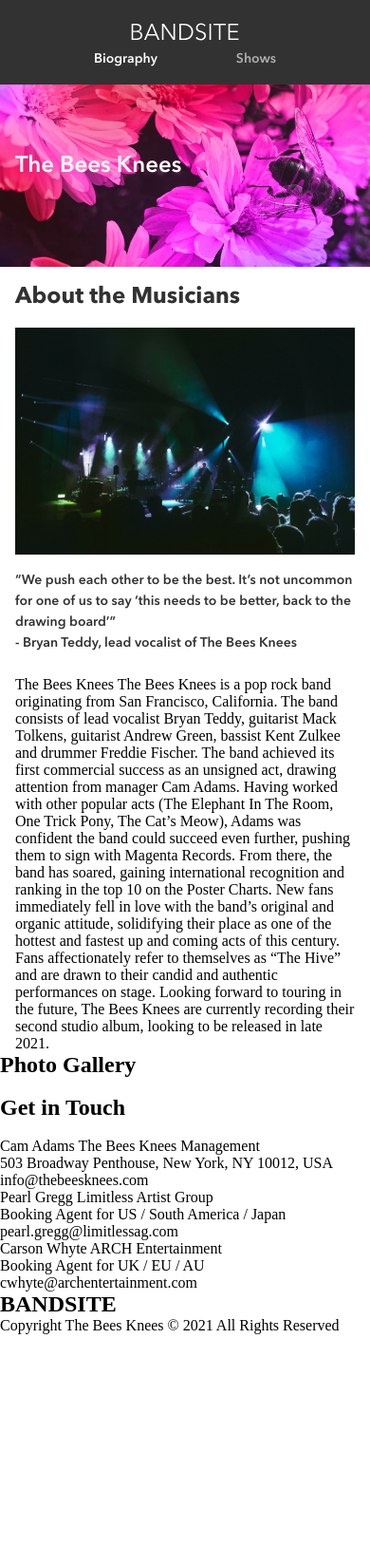
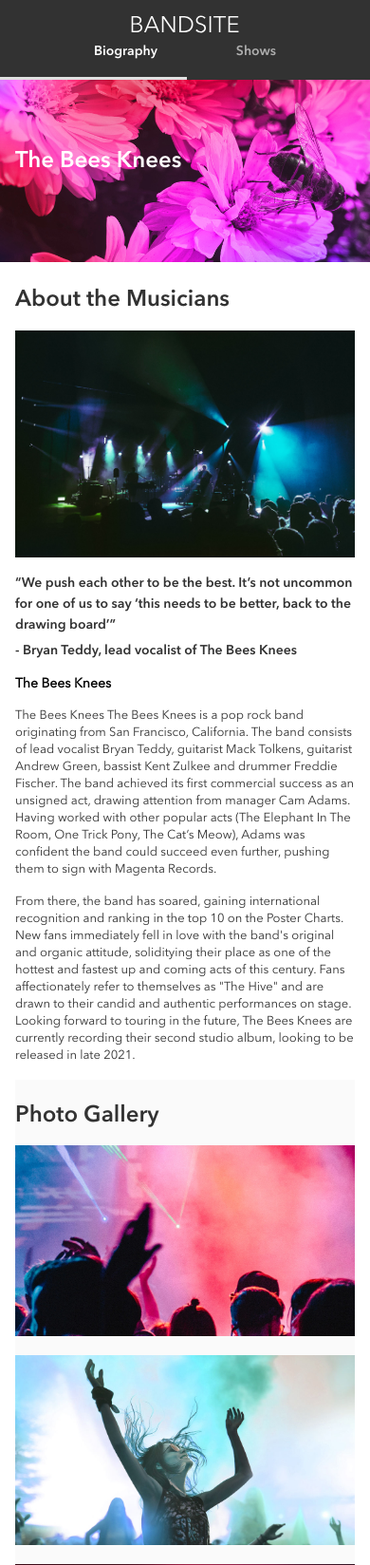
Before and after one commit to Thomasvovk/Band-Site, a plain HTML site: page index.html in a window 390 px wide. Shown: the top 1648 px of the page at 95% size. Before the commit the page ends 1405 px from the top, so only its background shows below. Drawn offline with Linux system fonts and the light colour scheme.

Commit message:
Added global and fonts scss and almost finished mobile

```diff
--- a/index.html
+++ b/index.html
@@ -18,10 +18,11 @@
       />
       <nav class="header__nav">
         <ul class="header__list">
-          <li class="header__item">Biography</li>
+          <li class="header__item header__item--active">Biography</li>
           <li class="header__item header__item--inactive">Shows</li>
         </ul>
       </nav>
+      <div class="header__divider"></div>
     </header>
 
     <main>
@@ -41,7 +42,8 @@
         <p class="info__quote-owner">
           - Bryan Teddy, lead vocalist of The Bees Knees
         </p>
-        <p class="info__desctiprion">
+        <h3 class="info__subheader">The Bees Knees</h3>
+        <p class="info__description">
           The Bees Knees The Bees Knees is a pop rock band originating from San
           Francisco, California. The band consists of lead vocalist Bryan Teddy,
           guitarist Mack Tolkens, guitarist Andrew Green, bassist Kent Zulkee
@@ -49,12 +51,14 @@
           success as an unsigned act, drawing attention from manager Cam Adams.
           Having worked with other popular acts (The Elephant In The Room, One
           Trick Pony, The Cat’s Meow), Adams was confident the band could
-          succeed even further, pushing them to sign with Magenta Records. From
-          there, the band has soared, gaining international recognition and
+          succeed even further, pushing them to sign with Magenta Records.
+        </p>
+        <p class="info__description">
+          From there, the band has soared, gaining international recognition and
           ranking in the top 10 on the Poster Charts. New fans immediately fell
-          in love with the band’s original and organic attitude, solidifying
+          in love with the band's original and organic attitude, soliditying
           their place as one of the hottest and fastest up and coming acts of
-          this century. Fans affectionately refer to themselves as “The Hive”
+          this century. Fans affectionately refer to themselves as "The Hive"
           and are drawn to their candid and authentic performances on stage.
           Looking forward to touring in the future, The Bees Knees are currently
           recording their second studio album, looking to be released in late
@@ -62,49 +66,113 @@
         </p>
       </selection>
 
-      <section>
-        <h2>Photo Gallery</h2>
-        <img src="" alt="" />
-        <img src="" alt="" />
-        <img src="" alt="" />
-        <img src="" alt="" />
-        <img src="" alt="" />
-        <img src="" alt="" />
-        <img src="" alt="" />
-        <img src="" alt="" />
-        <img src="" alt="" />
+      <section class="gallery">
+        <h2 class="gallery__title">Photo Gallery</h2>
+        <div class="gallery__card">
+          <img
+            class="gallery__image"
+            src="/assets/Images/Photo-gallery-1.jpg"
+            alt="concert image"
+          />
+          <img
+            class="gallery__image"
+            src="/assets/Images/Photo-gallery-2.jpg"
+            alt="concert image"
+          />
+          <img
+            class="gallery__image"
+            src="/assets/Images/Photo-gallery-3.jpg"
+            alt="concert image"
+          />
+          <img
+            class="gallery__image"
+            src="/assets/Images/Photo-gallery-4.jpg"
+            alt="concert image"
+          />
+          <img
+            class="gallery__image"
+            10
+            src="/assets/Images/Photo-gallery-5.jpg"
+            alt="concert image"
+          />
+          <img
+            class="gallery__image"
+            src="/assets/Images/Photo-gallery-6.jpg"
+            alt="concert image"
+          />
+          <img
+            class="gallery__image"
+            src="/assets/Images/Photo-gallery-7.jpg"
+            alt="concert image"
+          />
+          <img
+            class="gallery__image"
+            src="/assets/Images/Photo-gallery-8.jpg"
+            alt="concert image"
+          />
+          <img
+            class="gallery__image"
+            src="/assets/Images/Photo-gallery-9.jpg"
+            alt="concert image"
+          />
+        </div>
       </section>
     </main>
+
     <footer>
-      <section>
-        <div>
-          <h2>Get in Touch</h2>
-          <div>
-            <img src="" alt="" />
-            <img src="" alt="" />
-            <img src="" alt="" />
+      <section class="footer">
+        <div class="footer__card">
+          <h2 class="footer__title">Get in Touch</h2>
+          <div class="footer__social">
+            <img
+              class="footer__icons"
+              src="/assets/Icons/SVG/Icon-instagram.svg"
+              alt="instagram"
+            />
+            <img
+              class="footer__icons"
+              src="/assets/Icons/SVG/Icon-facebook.svg"
+              alt="facebook"
+            />
+            <img
+              class="footer__icons"
+              src="/assets/Icons/SVG/Icon-twitter.svg"
+              alt="twitter"
+            />
           </div>
         </div>
-        <div>
-          <div>
-            <p>Cam Adams The Bees Knees Management</p>
-            <p>503 Broadway Penthouse, New York, NY 10012, USA</p>
-            <p>info@thebeesknees.com</p>
+        <div class="footer__contacts">
+          <div class="footer__contact">
+            <h3 class="footer__contact-name">Cam Adams</h3>
+            <p class="footer__contact-company">The Bees Knees Management</p>
+            <p class="footer__contact-info">503 Broadway Penthouse,</p>
+            <p class="footer__contact-info">New York, NY 10012, USA</p>
+            <p class="footer__contact-email">info@thebeesknees.com</p>
           </div>
-          <div>
-            <p>Pearl Gregg Limitless Artist Group</p>
-            <p>Booking Agent for US / South America / Japan</p>
-            <p>pearl.gregg@limitlessag.com</p>
+          <div class="footer__contact">
+            <h3 class="footer__contact-name">Pearl Gregg</h3>
+            <p class="footer__contact-company">Limitless Artist Group</p>
+            <p class="footer__contact-info">Booking Agent for</p>
+            <p class="footer__contact-info">US / South America / Japan</p>
+            <p class="footer__contact-email">pearl.gregg@limitlessag.com</p>
           </div>
-          <div>
-            <p>Carson Whyte ARCH Entertainment</p>
-            <p>Booking Agent for UK / EU / AU</p>
-            <p>cwhyte@archentertainment.com</p>
+          <div class="footer__contact">
+            <h3 class="footer__contact-name">Carson Whyte</h3>
+            <p class="footer__contact-company">ARCH Entertainment</p>
+            <p class="footer__contact-info">Booking Agent for</p>
+            <p class="footer__contact-info">UK / EU / AU</p>
+            <p class="footer__contact-email">cwhyte@archentertainment.com</p>
           </div>
         </div>
-        <section>
-          <h2>BANDSITE</h2>
-          <p>Copyright The Bees Knees © 2021 All Rights Reserved</p>
+        <section class="footer__copyright-card">
+          <img
+            class="footer__logo"
+            src="/assets/Logo/Logo-bandsite.svg"
+            alt="Logo"
+          />
+          <p class="footer__copyright-info">
+            Copyright The Bees Knees © 2021 All Rights Reserved
+          </p>
         </section>
       </section>
     </footer>
--- a/styles/bio.scss
+++ b/styles/bio.scss
@@ -1,31 +1,7 @@
 @use "../styles/partials/mixins" as *;
 @use "../styles/partials/variables" as *;
-
-// Font
-
-@font-face {
-  font-family: "Avenir Next Regular";
-  font-weight: 400;
-  src: url(../assets/Font/AvenirNextLTPro-Regular.otf) format("woff2");
-}
-
-@font-face {
-  font-family: "Avenir Next Demi";
-  font-weight: 600;
-  src: url(../assets/Font/AvenirNextLTPro-Demi.otf) format("woff2");
-}
-
-@font-face {
-  font-family: "Avenir Next Bold";
-  font-weight: 700;
-  src: url(../assets/Font/AvenirNextLTPro-Bold.otf) format("woff2");
-}
-
-* {
-  margin: 0;
-  padding: 0;
-  box-sizing: border-box;
-}
+@use "../styles/partials/fonts" as *;
+@use "../styles/partials/global" as *;
 
 // Header Section
 
@@ -42,9 +18,17 @@ header {
 .header {
   &__logo {
     display: flex;
-    padding: 0.5rem 0 0.5rem 0;
+    padding: 0 0 0.5rem 0;
     margin-left: auto;
     margin-right: auto;
+  }
+
+  &__divider {
+    border-bottom: 3px solid $Mercury-color;
+    position: relative;
+    width: 55%;
+    top: 1rem;
+    right: 1rem;
   }
 
   &__list {
@@ -62,7 +46,9 @@ header {
 }
 
 .hero {
-  padding: 0 0 1rem 0;
+  padding: 0 0 1.5rem 0;
+  position: relative;
+
   &__container {
     background-image: url(/assets/Images/hero-bio.jpg);
     background-size: cover;
@@ -86,7 +72,7 @@ header {
   flex-direction: column;
   margin: 0 1rem 0 1rem;
   &__title {
-    font-family: $font-bold;
+    font-family: $font-demi;
     color: $BandSite-color;
     font-size: 1.5rem;
     line-height: 2rem;
@@ -105,4 +91,87 @@ header {
     @extend .info__quote;
     padding: 0 0 1.5rem 0;
   }
+  &__subheader {
+    font-family: $font-regular;
+    font-size: 0.875rem;
+    padding: 0 0 16px 0;
+  }
+  &__quote-owner {
+    padding: 0.3125rem 0 1rem 0;
+  }
+  &__description {
+    font-family: $font-regular;
+    color: $BandSite-color;
+    font-size: 0.8125rem;
+    line-height: 1.125rem;
+    padding: 0 0 1rem 0;
+  }
 }
+
+.gallery {
+  margin: 0 1rem 0 1rem;
+  background-color: $Alabaster-color;
+
+  &__image {
+    width: 100%;
+    padding: 0 0 1rem 0;
+  }
+  &__title {
+    padding: 1.5rem 0 1rem 0;
+    font-family: $font-demi;
+    color: $BandSite-color;
+  }
+}
+
+footer {
+  background-color: $BandSite-color;
+  color: #ffffff;
+}
+
+.footer {
+  padding: 0 1rem 0 1rem;
+
+  &__card {
+    padding: 1.5rem 0 1rem 0;
+  }
+  &__title {
+    padding: 0 0 1rem 0;
+    font-family: $font-demi;
+    line-height: 2rem;
+    color: $White-color;
+  }
+  &__icons {
+    padding: 0 1rem 0 0;
+  }
+  &__contact-name {
+    font-family: $font-demi;
+    font-size: 0.875rem;
+    line-height: 1.375rem;
+    color: $White-color;
+  }
+  &__contact-company {
+    padding: 0 0 1rem 0;
+    font-family: $font-demi;
+    font-size: 0.875rem;
+    line-height: 1.375rem;
+  }
+
+  &__contact-info {
+    font-family: $font-regular;
+    font-size: 0.8125rem;
+    line-height: 1.125rem;
+  }
+  &__contact-email {
+    @extend .footer__contact-info;
+    padding: 1rem 0 1rem 0;
+  }
+  &__copyright-card {
+    padding: 1.5rem 0 0 0;
+  }
+  &__copyright-info {
+    padding: 1rem 0 1rem 0;
+    font-family: $font-regular;
+    font-size: 0.6875rem;
+    line-height: 1.125rem;
+  }
+}
--- /dev/null
+++ b/styles/partials/_fonts.scss
@@ -0,0 +1,17 @@
+@font-face {
+  font-family: "Avenir Next Regular";
+  font-weight: 400;
+  src: url(../assets/Font/AvenirNextLTPro-Regular.otf) format("woff2");
+}
+
+@font-face {
+  font-family: "Avenir Next Demi";
+  font-weight: 600;
+  src: url(../assets/Font/AvenirNextLTPro-Demi.otf) format("woff2");
+}
+
+@font-face {
+  font-family: "Avenir Next Bold";
+  font-weight: 700;
+  src: url(../assets/Font/AvenirNextLTPro-Bold.otf) format("woff2");
+}
--- /dev/null
+++ b/styles/partials/_global.scss
@@ -0,0 +1,5 @@
+* {
+  margin: 0;
+  padding: 0;
+  box-sizing: border-box;
+}
--- a/styles/partials/_variables.scss
+++ b/styles/partials/_variables.scss
@@ -1,6 +1,8 @@
 $BandSite-color: #323232;
 $Silver-color: #afafaf;
 $White-color: #ffffff;
+$Mercury-color: #e1e1e1;
+$Alabaster-color: #fafafa;
 
 $font-regular: "Avenir Next Regular";
 $font-demi: "Avenir Next Demi";
```
Also changed, not shown: styles/bio.css.
